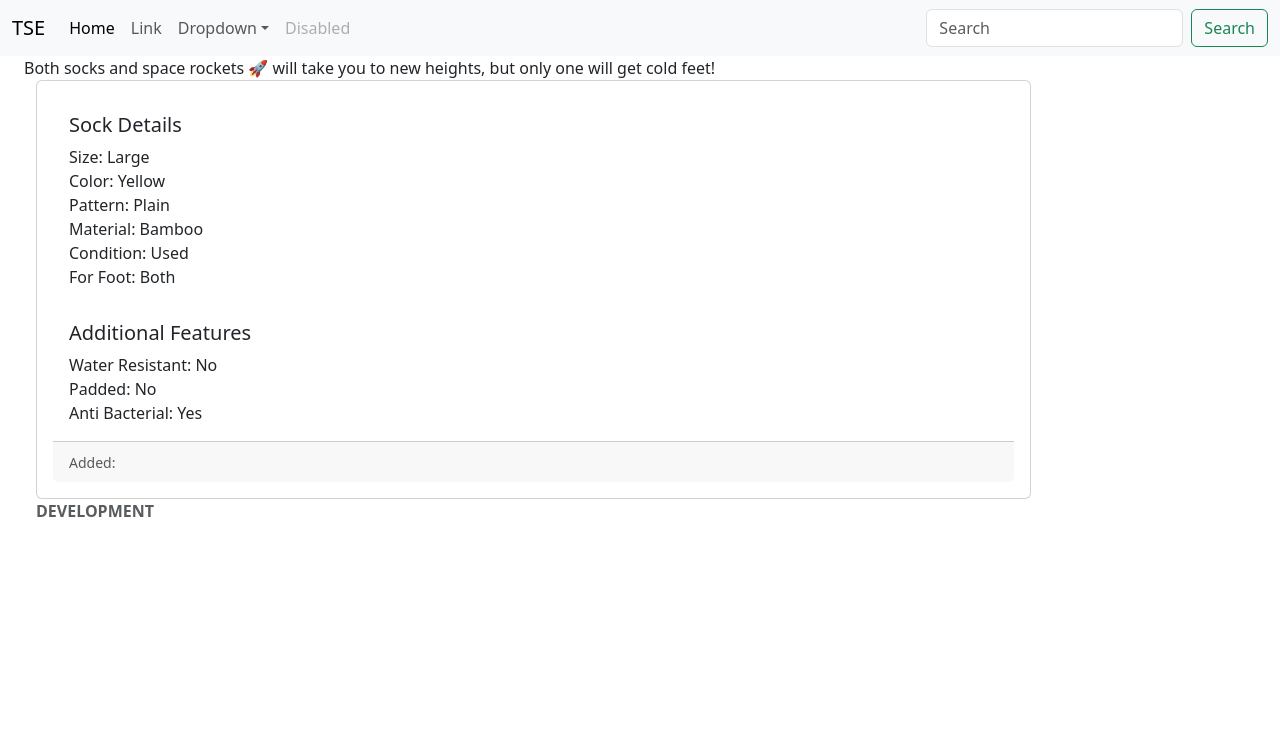
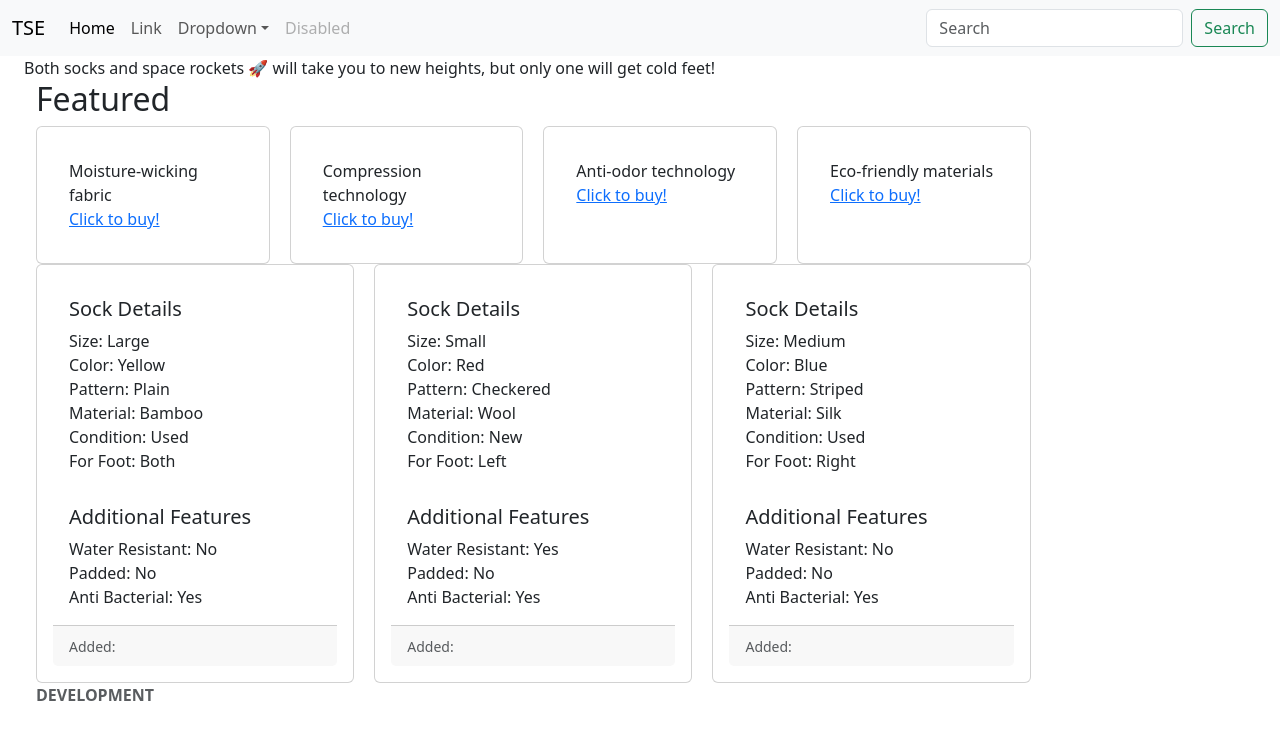
Before and after one commit to IGuy37/the-sock-exchange, a React (Vite) app in the folder react-client/: page / in a window 1280 px wide. Shown: the top 740 px of the page. Built offline with nearby package versions, Linux system fonts and the light colour scheme.

Commit message:
Added capability of viewing multiple socks and promotions

```diff
--- a/react-client/src/App.jsx
+++ b/react-client/src/App.jsx
@@ -4,6 +4,8 @@
 //import './App.css'
 import sock_data from './assets/sock.json';
 import Sock from "./components/Sock";
+import promo_data from "./assets/promo.json";
+import Promotion from "./components/Promotion";
 import Footer from "./components/Footer";
 import Search from "./components/Search";
 
@@ -48,8 +50,20 @@
         <div className="container-fluid">
           <div className="row">
             Both socks and space rockets 🚀 will take you to new heights, but only one will get cold feet!
-            <div className="card-container">
-              <Sock data={sock_data}/>
+            <h2>Featured</h2>
+            <div className="card-container" style={{ display: 'flex', flexWrap: 'wrap', gap: '20px' }}>
+                {
+                    promo_data.map((promo) => (
+                    <Promotion key={promo.id} data={promo} />
+                    ))
+                }
+            </div>
+            <div className="card-container" style={{ display: 'flex', flexWrap: 'wrap', gap: '20px' }}>
+              {
+                  sock_data.map((sock) => (
+                  <Sock key={sock.id} data={sock} />
+                  ))
+              }
             </div>
               <Footer environment="DEVELOPMENT"/>
           </div>
--- /dev/null
+++ b/react-client/src/assets/promo.json
@@ -0,0 +1,26 @@
+[
+    {
+        "id": 1,
+        "feature": "Moisture-wicking fabric",
+        "benefit": "Keeps feet dry and comfortable",
+        "target_audience": "Athletes and active individuals"
+    },
+    {
+        "id": 2,
+        "feature": "Compression technology",
+        "benefit": "Improves blood circulation and reduces swelling",
+        "target_audience": "Elderly and those with circulatory issues"
+    },
+    {
+        "id": 3,
+        "feature": "Anti-odor technology",
+        "benefit": "Prevents bad smells for freshness throughout the day",
+        "target_audience": "Office workers and commuters"
+    },
+    {
+        "id": 4,
+        "feature": "Eco-friendly materials",
+        "benefit": "Supports environmental sustainability",
+        "target_audience": "Environmentally conscious consumers"
+    }
+]
--- a/react-client/src/assets/sock.json
+++ b/react-client/src/assets/sock.json
@@ -1,4 +1,5 @@
-{
+[{
+    "id": "1",
     "sockDetails": {
         "size": "Large",
         "color": "Yellow",
@@ -13,4 +14,38 @@
         "antiBacterial": true
     },
     "addedTimestamp": "2024-01-26T20:53:12.519940"
-}
+},
+{
+    "id": "2",
+    "sockDetails": {
+        "size": "Small",
+        "color": "Red",
+        "pattern": "Checkered",
+        "material": "Wool",
+        "condition": "New",
+        "forFoot": "Left"
+    },
+    "additionalFeatures": {
+        "waterResistant": true,
+        "padded": false,
+        "antiBacterial": true
+    },
+    "addedTimestamp": "2024-01-27T20:53:12.519940"
+},
+{
+    "id": "3",
+    "sockDetails": {
+        "size": "Medium",
+        "color": "Blue",
+        "pattern": "Striped",
+        "material": "Silk",
+        "condition": "Used",
+        "forFoot": "Right"
+    },
+    "additionalFeatures": {
+        "waterResistant": false,
+        "padded": false,
+        "antiBacterial": true
+    },
+    "addedTimestamp": "2024-01-26T20:53:12.519940"
+}]
--- /dev/null
+++ b/react-client/src/components/Promotion.jsx
@@ -0,0 +1,13 @@
+import React from 'react'
+
+export default function Promotion(props){
+    const promo = props.data;
+    return (
+        <div className="card" style={{ flex: '1', minWidth: '100px', maxWidth: '25%' }}>
+            <div className="card-body">
+                <div className="card-text">{promo.feature}</div>
+                <a className="card-text" href="#">Click to buy!</a>
+            </div>
+        </div>
+    );
+}
--- a/react-client/src/components/Sock.jsx
+++ b/react-client/src/components/Sock.jsx
@@ -11,7 +11,7 @@
     const details = props.data.sockDetails;
     const features = props.data.additionalFeatures;
     return (
-        <div className="card">
+        <div className="card" style={{ flex: '1', minWidth: '300px', maxWidth: '45%' }}>
             <div className="card-body">
                 <h5 className="card-title">Sock Details</h5>
                 <div className="card-text">Size: {details.size}</div>
```
